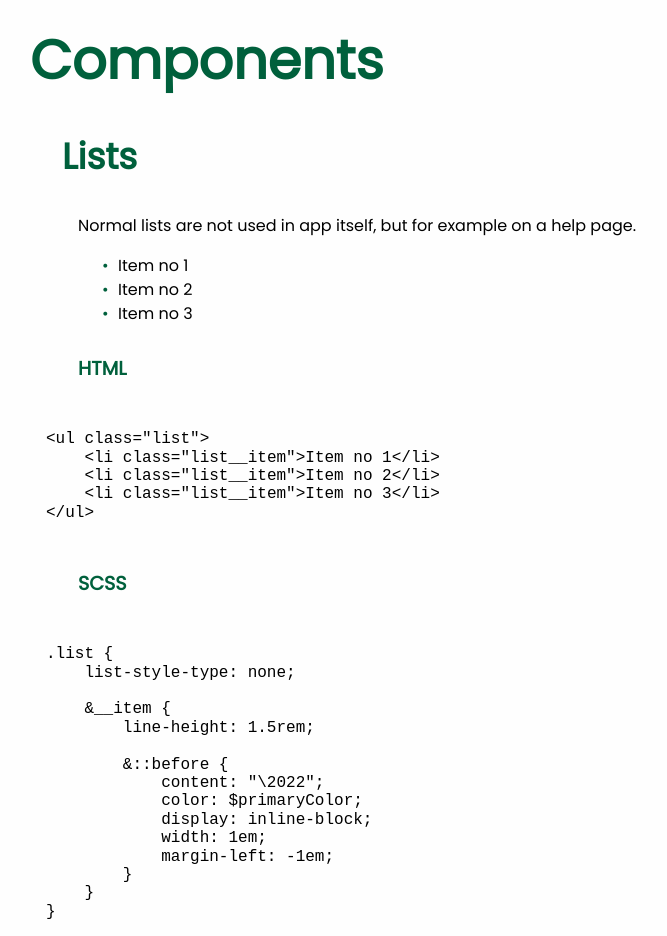
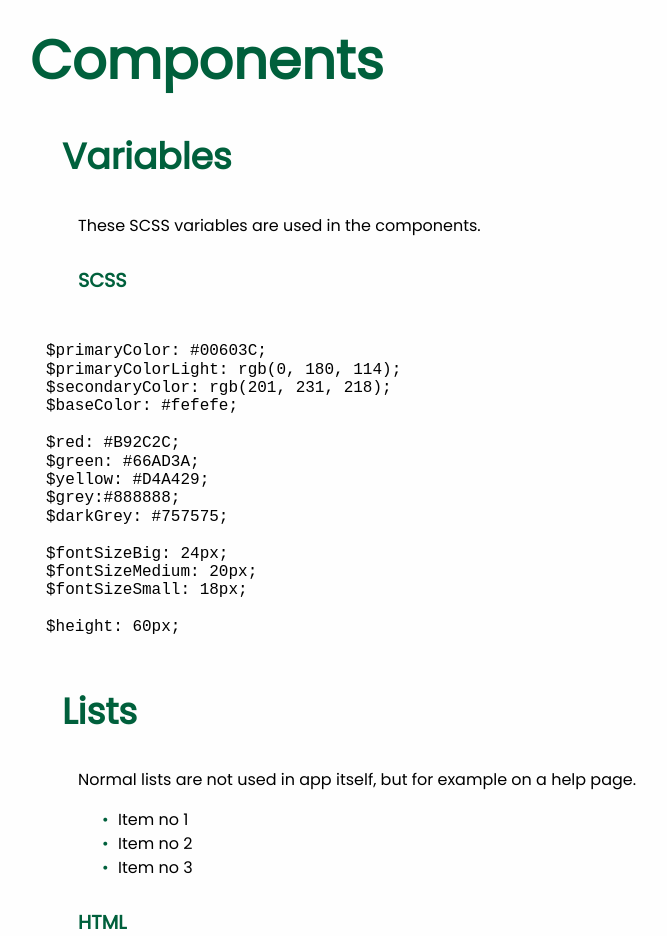
Before and after one commit to Sebsii/Styleguide-AllyMap, a website built with Parcel: page src/index.html in a window 1280 px wide. Shown: the part 4580-5516 px from the top of the page, without its empty margins (146-813 px from the left). Built offline with nearby package versions, Linux system fonts and the light colour scheme.

Commit message:
add variables

```diff
--- a/src/index.html
+++ b/src/index.html
@@ -209,6 +209,31 @@
         </section>
         <section class="major-section">
             <h2 id="components">Components</h2>
+            <section class="minor-section">
+                <h3>Variables</h3>
+                <p class="p-flow">
+                    These SCSS variables are used in the components.
+                </p>
+                <h5>SCSS</h5>
+                <pre><code class="lang-scss">
+$primaryColor: #00603C;
+$primaryColorLight: rgb(0, 180, 114);
+$secondaryColor: rgb(201, 231, 218);
+$baseColor: #fefefe;
+
+$red: #B92C2C;
+$green: #66AD3A;
+$yellow: #D4A429;
+$grey:#888888;
+$darkGrey: #757575;
+
+$fontSizeBig: 24px;
+$fontSizeMedium: 20px;
+$fontSizeSmall: 18px;
+
+$height: 60px;
+                </code></pre>
+            </section>
             <section class="minor-section">
                 <h3>Lists</h3>
                 <p class="p-flow">
```
